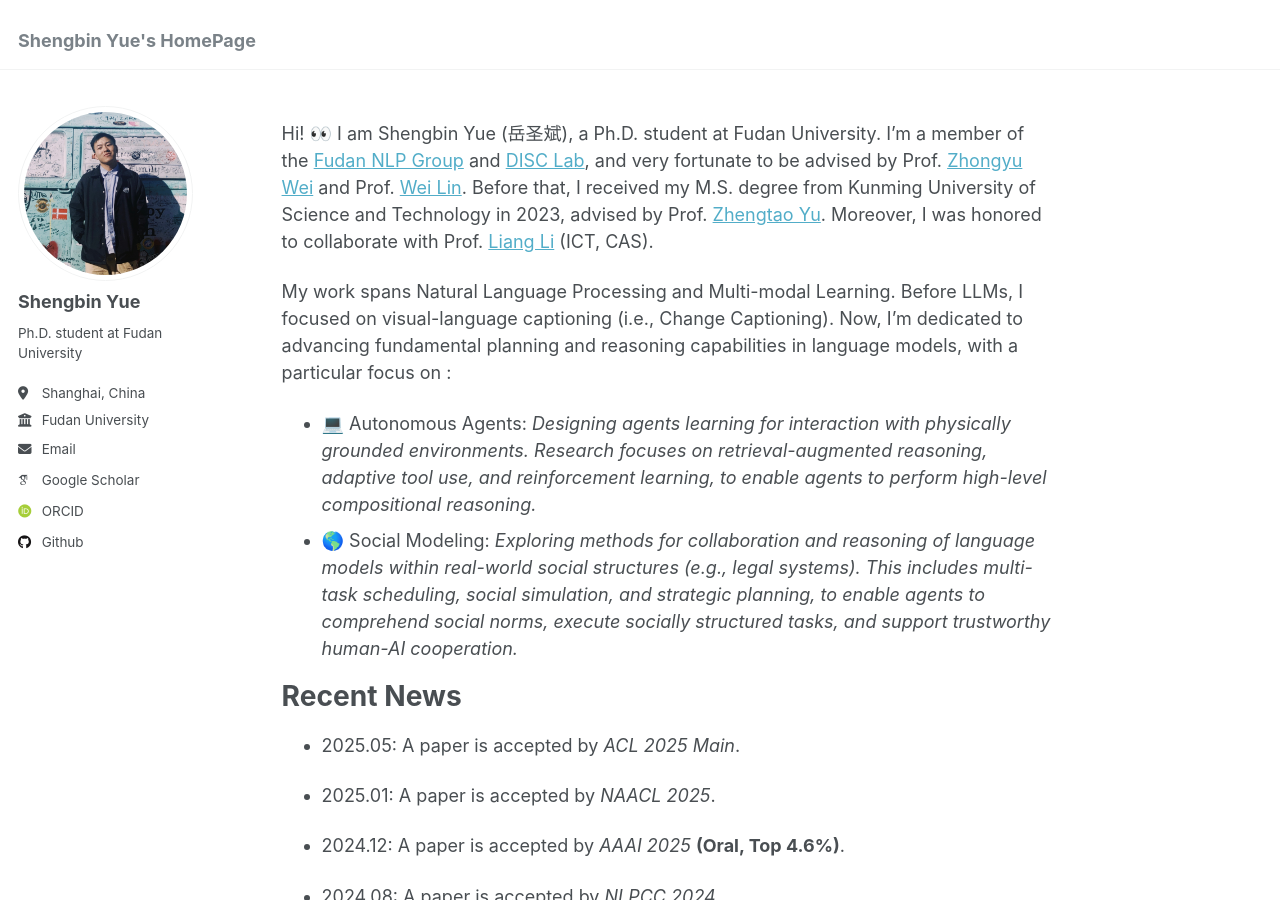
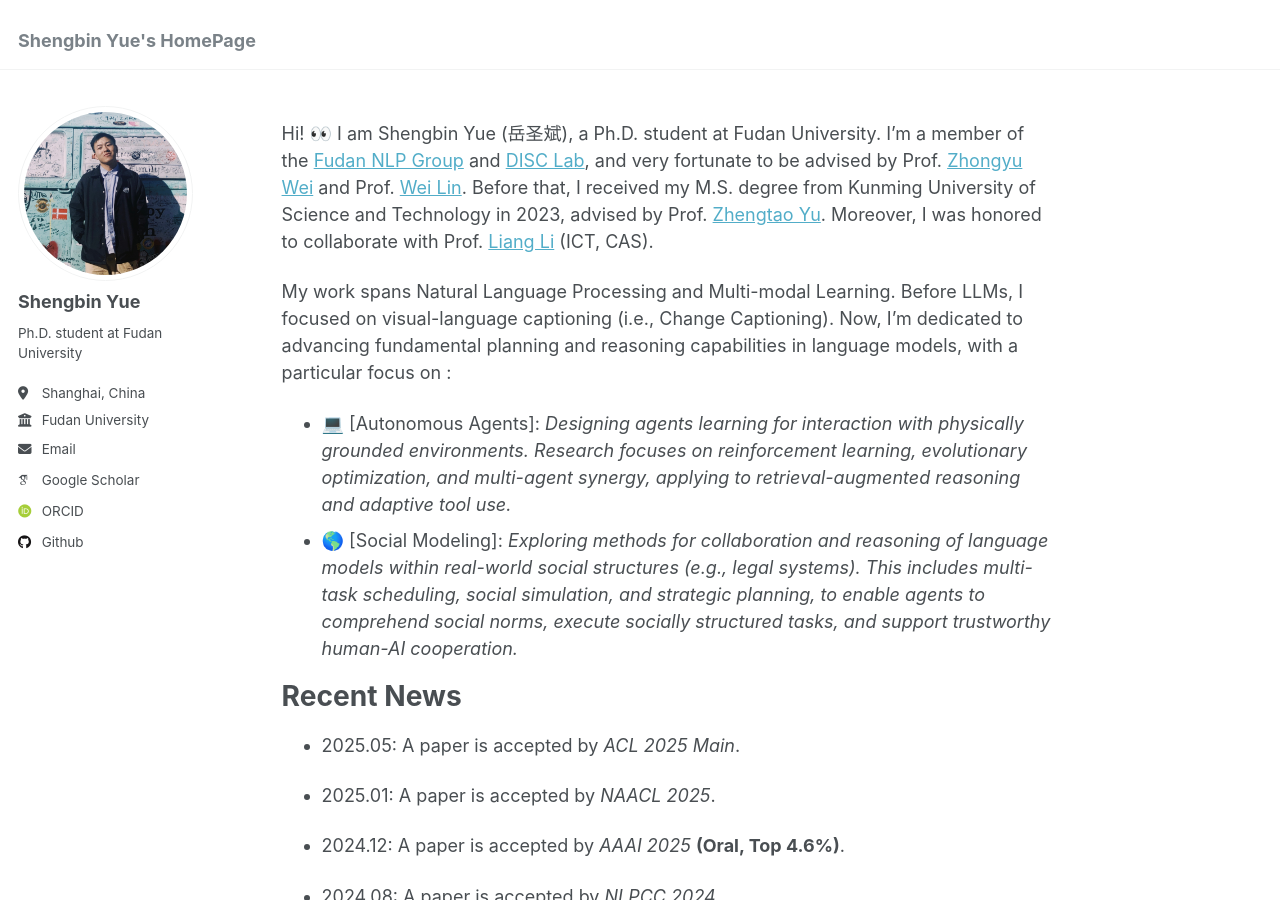
Before and after one commit to yueshengbin/yueshengbin.github.io, a Jekyll site: the page built from _pages/about.md, in a window 1280 px wide and 900 px high. Built offline with Jekyll 4.4.1, drawn with Linux system fonts in a browser that asks for light colours; some web fonts are replaced.

Commit message:
Update about.md

```diff
--- a/_pages/about.md
+++ b/_pages/about.md
@@ -10,8 +10,8 @@ redirect_from:
 Hi! 👀 I am Shengbin Yue (岳圣斌), a Ph.D. student at Fudan University. I’m a member of the [Fudan NLP Group](https://nlp.fudan.edu.cn/nlpen/main.htm) and [DISC Lab](http://www.fudan-disc.com/), and very fortunate to be advised by Prof. [Zhongyu Wei](http://www.fudan-disc.com/people/zywei) and Prof. [Wei Lin](https://iics.fudan.edu.cn/41/d7/c33358a410071/page.htm). Before that, I received my M.S. degree from Kunming University of Science and Technology in 2023, advised by Prof. [Zhengtao Yu](https://xzy.kmust.edu.cn/info/1159/1311.htm). Moreover, I was honored to collaborate with Prof. [Liang Li](https://vipl.ict.ac.cn/people/lliang/) (ICT, CAS).
 
 My work spans Natural Language Processing and Multi-modal Learning. Before LLMs, I focused on visual-language captioning (i.e., Change Captioning). Now, I’m dedicated to advancing fundamental planning and reasoning capabilities in language models, with a particular focus on :
-* 💻 Autonomous Agents: *Designing agents learning for interaction with physically grounded environments. Research focuses on retrieval-augmented reasoning, adaptive tool use, and reinforcement learning, to enable agents to perform high-level compositional reasoning.*
-* 🌎 Social Modeling: *Exploring methods for collaboration and reasoning of language models within real-world social structures (e.g., legal systems). This includes multi-task scheduling, social simulation, and strategic planning, to enable agents to comprehend social norms, execute socially structured tasks, and support trustworthy human-AI cooperation.*
+* 💻 [Autonomous Agents]: *Designing agents learning for interaction with physically grounded environments. Research focuses on reinforcement learning, evolutionary optimization, and multi-agent synergy, applying to retrieval-augmented reasoning and adaptive tool use.*
+* 🌎 [Social Modeling]: *Exploring methods for collaboration and reasoning of language models within real-world social structures (e.g., legal systems). This includes multi-task scheduling, social simulation, and strategic planning, to enable agents to comprehend social norms, execute socially structured tasks, and support trustworthy human-AI cooperation.*
 
 
 Recent News
```
